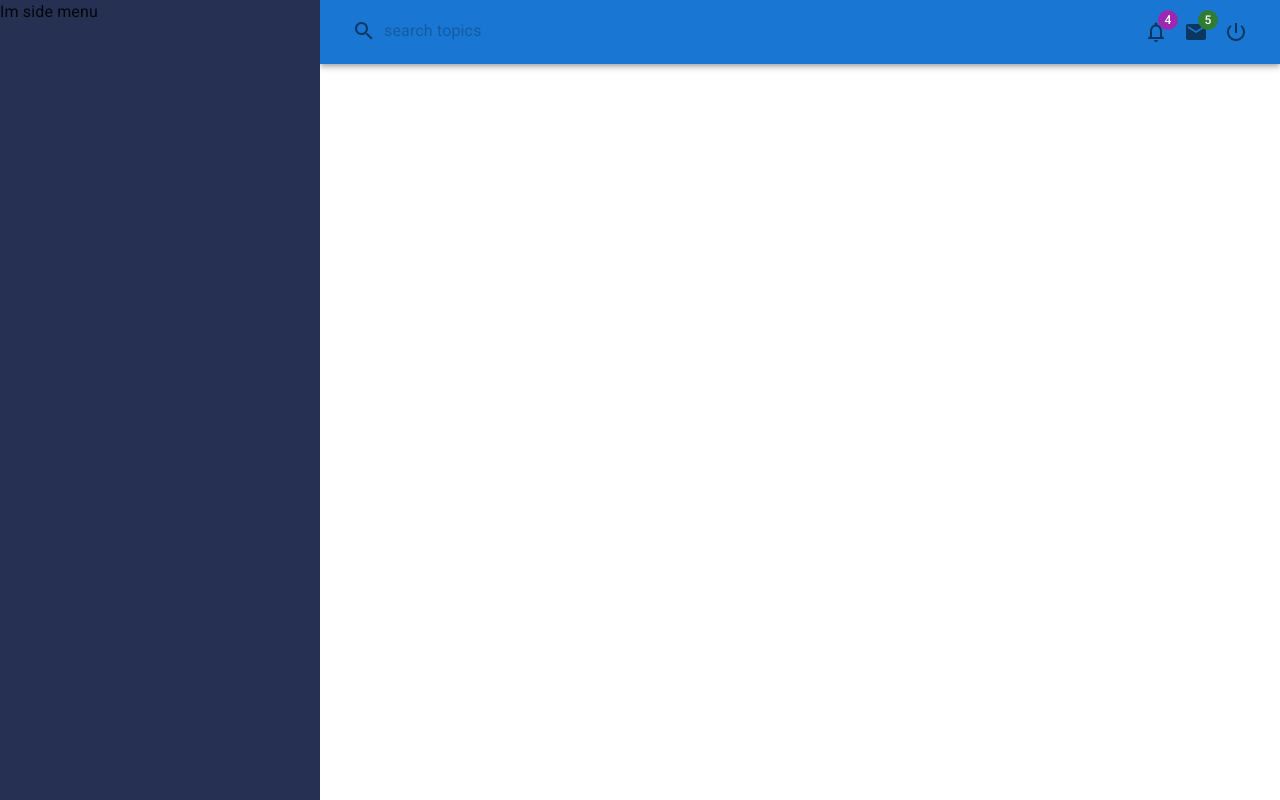
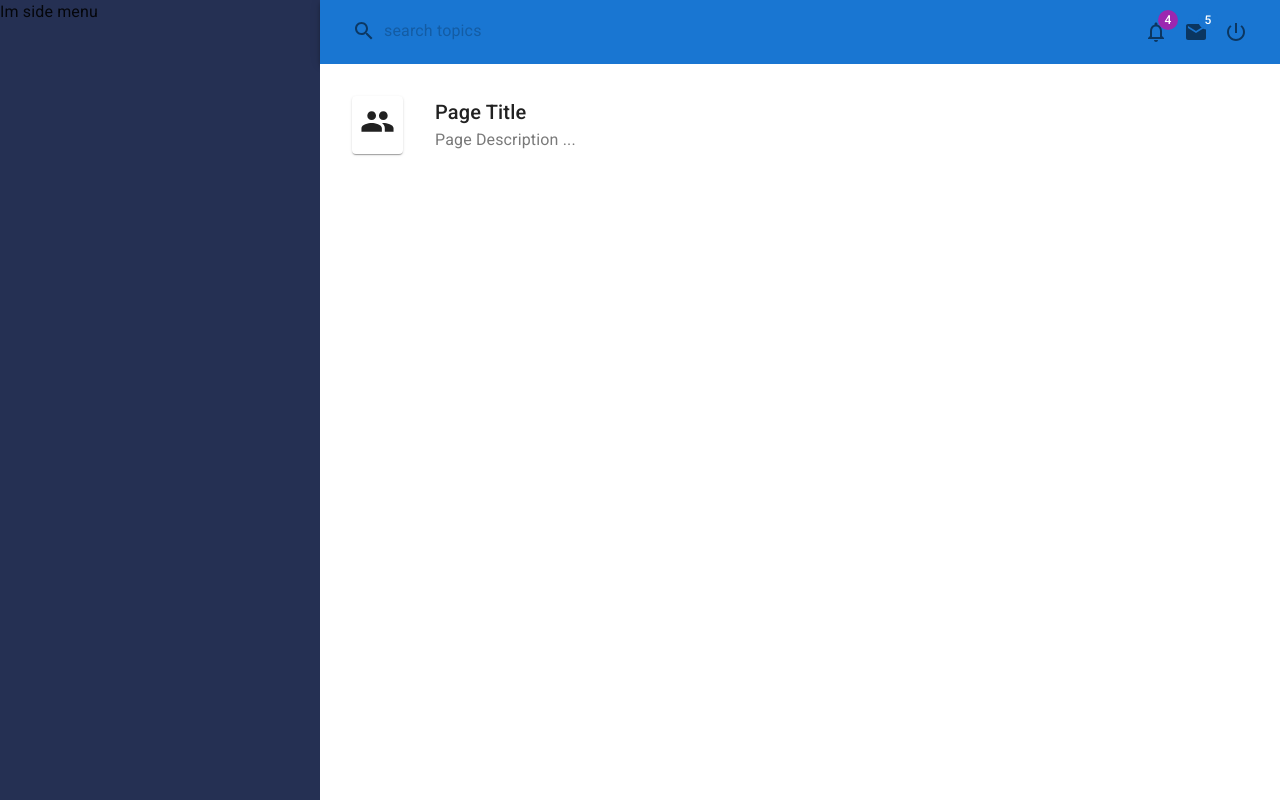
Before and after one commit to touhidalam09/complete-mui-system, a React (Create React App) app: page / in a window 1280 px wide. Built offline with nearby package versions, Linux system fonts and the light colour scheme.

Commit message:
theme Customize but not working in new MUI version

```diff
--- a/src/App/App.js
+++ b/src/App/App.js
@@ -1,12 +1,24 @@
 import SideMenus from '../components/SideMenus';
 import Header from '../components/Header';
-import { makeStyles } from '@mui/styles';
+import { makeStyles, ThemeProvider } from '@mui/styles';
 import { CssBaseline } from '@mui/material';
+import { createTheme } from '@mui/material/styles';
+import PageHeader from '../components/PageHeader';
+import GroupIcon from '@mui/icons-material/Group';
+
+const theme = createTheme({
+  palette: {
+    primary: {
+      main: "#fefefe"
+    }
+  }
+})
 
 const useStyles = makeStyles({
-  appMenu :{
+  appMenu: {
     paddingLeft: '320px',
     width: '100%',
+    transform:'translateZ(0)'
   }
 })
 
@@ -14,11 +26,18 @@ function App() {
   const classes = useStyles();
   return (
     <>
-      <SideMenus />
-      <div className={classes.appMenu}>
-        <Header />
-      </div>
-      <CssBaseline />
+      <ThemeProvider theme={theme}>
+        <SideMenus />
+        <div className={classes.appMenu}>
+          <Header />
+          <PageHeader
+            title = "Page Title"
+            subTitle = "Page Description ..."
+            icon = {<GroupIcon fontSize='large'/>}
+          />
+        </div>
+        <CssBaseline />
+      </ThemeProvider>
     </>
   );
 }
--- a/src/components/Header.jsx
+++ b/src/components/Header.jsx
@@ -6,6 +6,7 @@ import PowerSettingsNewIcon from '@mui/icons-material/PowerSettingsNew';
 import SearchIcon from '@mui/icons-material/Search';
 import { makeStyles } from '@mui/styles';
 
+
 const useStyles = makeStyles({
     root: {
         backgroundColor: "#fff"
@@ -13,12 +14,12 @@ const useStyles = makeStyles({
     searchInput: {
         opacity: '0.6',
         padding: '0px 8px',
-        borderRadius:'5px',
+        borderRadius: '5px',
         '&:hover': {
             backgroundColor: '#f2f2f2'
         },
-        '& .MuiSvgIcon-root':{
-            marginRight: '8px',
+        '& .MuiSvgIcon-root': {
+            marginRight: '8px'
         }
 
     }
@@ -29,8 +30,8 @@ function Header() {
     return (
         <>
             <AppBar
+                position='static'
                 className={classes.root}
-                position='static'
             >
                 <Toolbar>
                     <Grid
@@ -51,7 +52,7 @@ function Header() {
                                 </Badge>
                             </IconButton>
                             <IconButton>
-                                <Badge badgeContent={5} color="success">
+                                <Badge badgeContent={5} color="primary">
                                     <EmailIcon />
                                 </Badge>
                             </IconButton>
@@ -60,7 +61,6 @@ function Header() {
                             </IconButton>
                         </Grid>
                     </Grid>
-
                 </Toolbar>
             </AppBar>
         </>
--- /dev/null
+++ b/src/components/PageHeader.jsx
@@ -0,0 +1,62 @@
+import { Card, Paper, Typography } from '@mui/material';
+import { makeStyles } from '@mui/styles';
+import React from 'react';
+
+const useStyles = makeStyles({
+    root: {
+        backgroundColor: "#fdfdff"
+    },
+    pageCardHeader: {
+        display: 'flex',
+        padding: '32px',
+        marginBottom: '16px'
+    },
+    pageCardIcon: {
+        display: 'inline-block',
+        color: "#3c44b1",
+        padding: '8px',
+
+    },
+    pageCardBody:{
+        paddingLeft:'32px'
+    },
+    pageTitle: {
+
+    },
+    pageSubtitle: {
+        opacity: 0.6,
+    }
+
+})
+
+function PageHeader(props) {
+    const { title, subTitle, icon } = props;
+    const classes = useStyles();
+    return (
+        <Paper elevation={0} square className={classes.root}>
+            <div className={classes.pageCardHeader}>
+                <Card className={classes.pageCardIcon}>
+                    {icon}
+                </Card>
+                <div className={classes.pageCardBody}>
+                    <Typography
+                        variant='h6'
+                        component='div'
+                        className={classes.pageTitle}
+                    >
+                        {title}
+                    </Typography>
+                    <Typography
+                        variant='subTitle1'
+                        component='div'
+                        className={classes.pageSubtitle}
+                    >
+                        {subTitle}
+                    </Typography>
+                </div>
+            </div>
+        </Paper>
+    );
+}
+
+export default PageHeader;
--- a/src/index.js
+++ b/src/index.js
@@ -4,10 +4,15 @@ import './index.css';
 import App from './App/App';
 import reportWebVitals from './reportWebVitals';
 
+process.env.NODE_ENV !== 'development' ?
   ReactDOM.render(
     <React.StrictMode>
       <App />
     </React.StrictMode>,
+    document.getElementById('root')
+  ) :
+  ReactDOM.render(
+    <App />,
     document.getElementById('root')
   );
 
```
Lines whose indentation alone changed are shown as unchanged.
